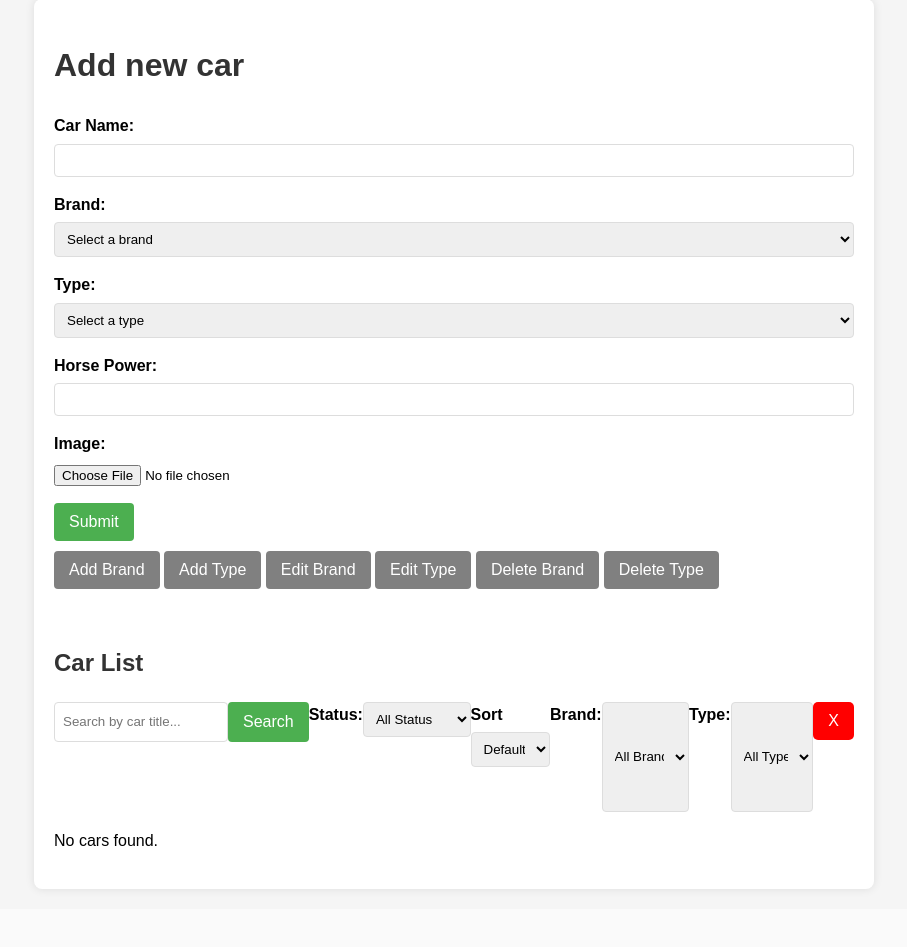
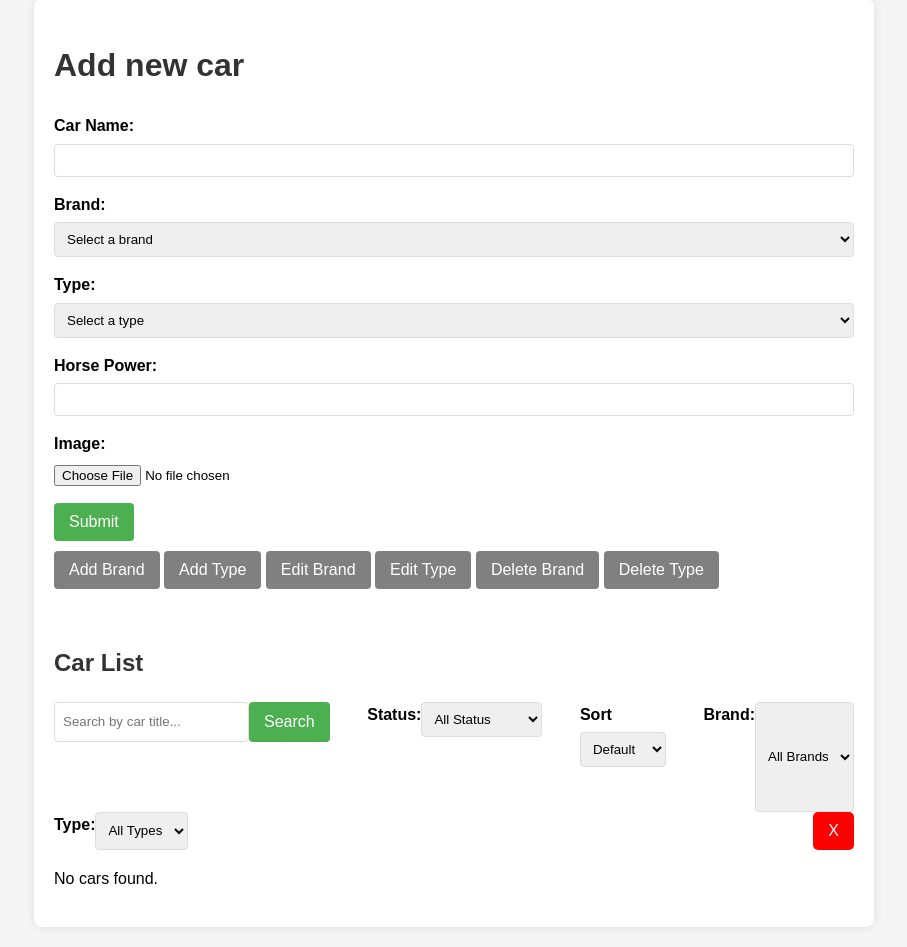
Before and after one commit to chrisshuo123/automotive_api_php, a PHP site: page /automotive_api_php/app/views/car-crud.php in a window 1280 px wide. Shown: the part 21-968 px from the top of the page, without its empty margins (186-1093 px from the left). Before the commit the page ends 912 px from the top, so only its background shows below. Run offline with PHP 8.4, Linux system fonts and the light colour scheme; the template is opened without the code that fills it, so the values that code supplies are empty; some libraries are stand-ins or nearby versions.

Commit message:
n line 175 in style-crud.css at .search-filter-container class, add 'flex-wrap: wrap;' to manage the filter dropdowns (still adhoc, no getbootstrap applied yet)

```diff
--- a/public/css/style-crud.css
+++ b/public/css/style-crud.css
@@ -172,6 +172,7 @@ button.second-button {
 .search-filter-container {
     display: flex;
     flex-direction: row;
+    flex-wrap: wrap;
     justify-content: space-between;
 }
 .search-box {
```
